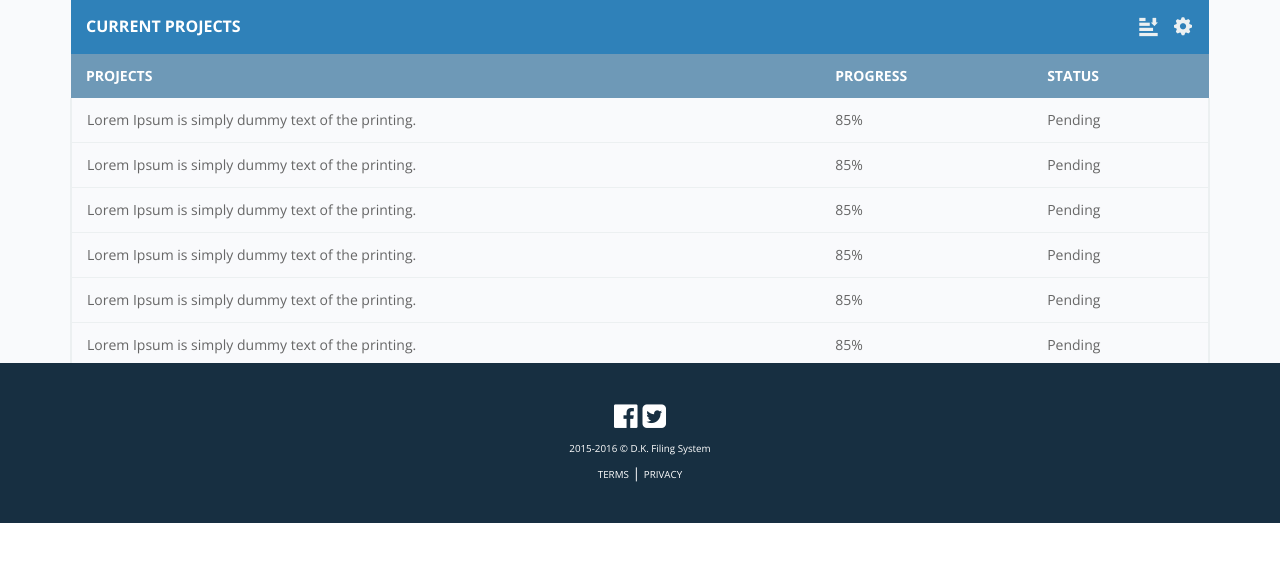
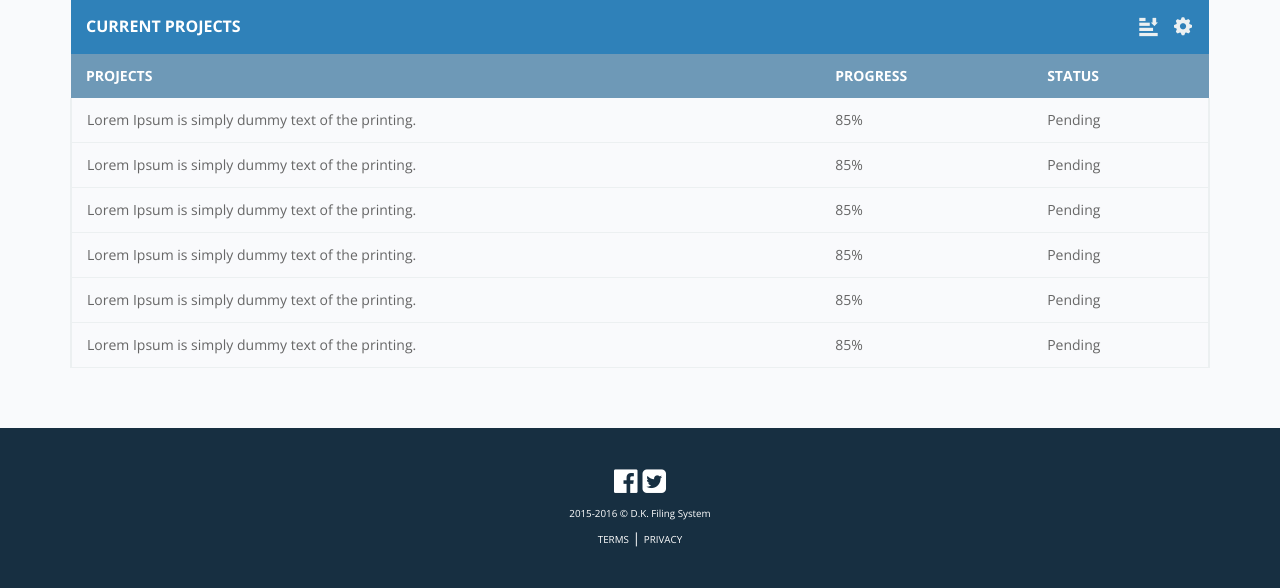
Before and after one commit to leonarther16th/DK-Law, a PHP site: page / in a window 1280 px wide. Shown: the part 277-865 px from the top of the page. Before the commit the page ends 800 px from the top, so only its background shows below. Run offline with PHP 8.4, Linux system fonts and the light colour scheme; style sheets or scripts are compiled from the project's sources; some libraries are stand-ins or nearby versions.

Commit message:
fixed small gug in footer

```diff
--- a/sass/_layout.scss
+++ b/sass/_layout.scss
@@ -395,7 +395,7 @@ tr.file-link{
 .footer{
     background-color: $darken-primary-color;
     padding: 40px;
-    position: absolute;
+    //position: absolute;
     right: 0;
     bottom: 0;
     left: 0;
```
